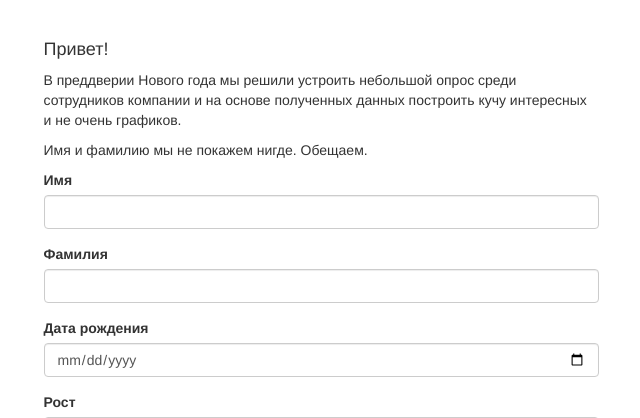
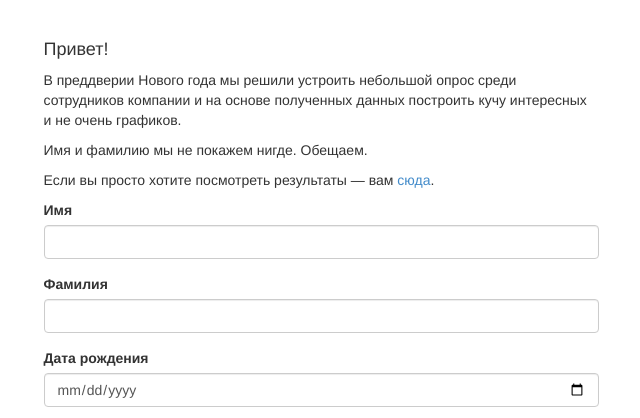
Before and after one commit to aromanovich/hackathon-statistics-66, a Flask app: page / in a window 1280 px wide. Shown: the top 418 px of the page, without its empty margins (319-959 px from the left). Run offline with Flask 2, Linux system fonts and the light colour scheme; some libraries are stand-ins or nearby versions.

Commit message:
Show link to charts

```diff
--- a/statistics/templates/survey.html
+++ b/statistics/templates/survey.html
@@ -17,6 +17,9 @@
         </p>
         <p>
         Имя и фамилию мы не покажем нигде. Обещаем.
+        </p>
+        <p>
+        Если вы просто хотите посмотреть результаты &mdash; вам <a href="{{ url_for('.charts') }}">сюда</a>.
         </p>
         <form method="POST" class="form" role="form">
           {{ form.hidden_tag() }}
```
